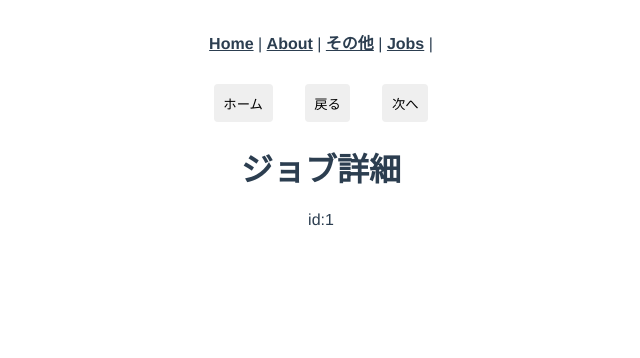
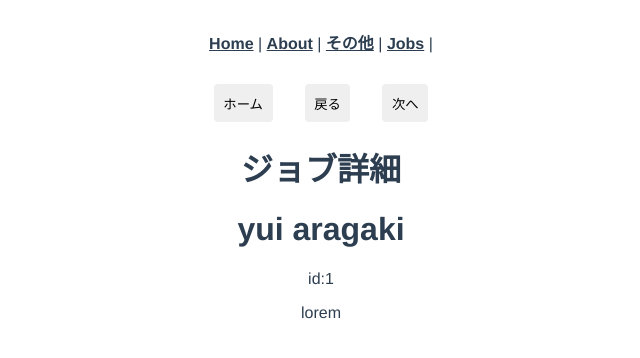
Before and after one commit to yozakurakirei/vue3-modal, a Vue app: page /jobs/000001 in a window 1280 px wide. Shown: the top 358 px of the page, without its empty margins (319-959 px from the left). Built offline with nearby package versions, Linux system fonts and the light colour scheme; data requests are answered from the project's data file.

Commit message:
json data get OK

```diff
--- /dev/null
+++ b/data/db.json
@@ -0,0 +1,7 @@
+{
+  "jobs": [
+    { "title": "yui aragaki", "id": 1, "details": "lorem"},
+    { "title": "ami kikuchi", "id": 2, "details": "lorem"},
+    { "title": "minami hamabe", "id": 3, "details": "lorem"}
+  ]
+}
--- a/package.json
+++ b/package.json
@@ -8,6 +8,7 @@
   },
   "dependencies": {
     "core-js": "^3.6.5",
+    "json-server": "^0.17.0",
     "vue": "^3.0.0",
     "vue-router": "^4.0.0-0"
   },
--- a/src/App.vue
+++ b/src/App.vue
@@ -55,5 +55,6 @@
   padding: .6rem;
   border: none;
   border-radius: 4px;
+  cursor: pointer;
 }
 </style>
--- a/src/views/jobs/JobDetail.vue
+++ b/src/views/jobs/JobDetail.vue
@@ -1,16 +1,29 @@
 <template>
-  <h1>ジョブ詳細</h1>
-  <p>id:{{ id }}</p>
+  <div v-if="job">
+    <h1>ジョブ詳細</h1>
+    <h1>{{ job.title }}</h1>
+    <p>id:{{ id }}</p>
+    <p>{{ job.details }}</p>
+  </div>
+  <div v-else>
+    <h1>ローディング中です</h1>
+  </div>
 </template>
 
 <script>
 export default {
   props: ["id"],
-  // data() {
-  //   return {
-  //     id: this.$route.params.id
-  //   }
-  // }
+  data() {
+    return {
+      job: null
+    }
+  },
+  mounted() {
+    fetch("http://localhost:3000/jobs/" + this.id)
+      .then(res => res.json())
+      .then(data => this.job = data)
+      .catch(err => console.log(err.message))
+  }
 }
 </script>
 
--- a/src/views/jobs/Jobs.vue
+++ b/src/views/jobs/Jobs.vue
@@ -1,13 +1,15 @@
 <template>
-  <div class="jobs">
-    <h1>Jobページです</h1>
+  <h1>Jobページです</h1>
+  <div v-if="jobs.length" class="jobs">
     <div v-for="job in jobs" :key= "job.id" class="job">
       <router-link :to="{ name: 'JobDetail', params: { id: job.id } }">
         <p>{{ job.title }}</p>
       </router-link>
     </div>
   </div>
-
+  <div v-else>
+    <p>ローディング中です...</p>
+  </div>
 </template>
 
 <script>
@@ -15,12 +17,14 @@
   name: "Jobs",
   data() {
     return {
-      jobs: [
-        {title: "yui aragaki", id: 1, details: "lorem"},
-        {title: "ami kikuchi", id: 2, details: "lorem"},
-        {title: "minami hamabe", id: 3, details: "lorem"},
-      ]
+      jobs: []
     }
+  },
+  mounted() {
+    fetch("http://localhost:3000/jobs")
+      .then(res => res.json())
+      .then(data => this.jobs = data)
+      .catch(err => console.log(err.message))
   }
 }
 </script>
```
Also changed, not shown: 1 other file (tests, documents, lock files or other folders).
